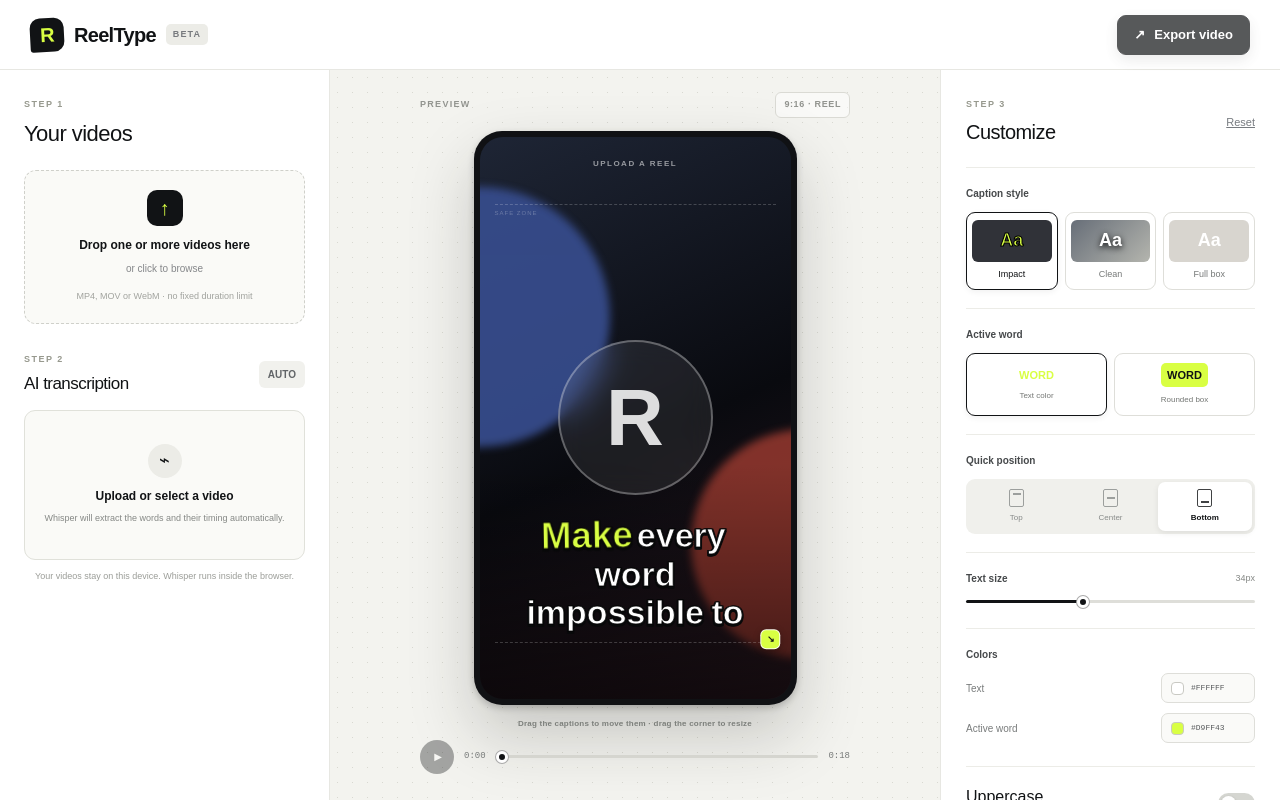
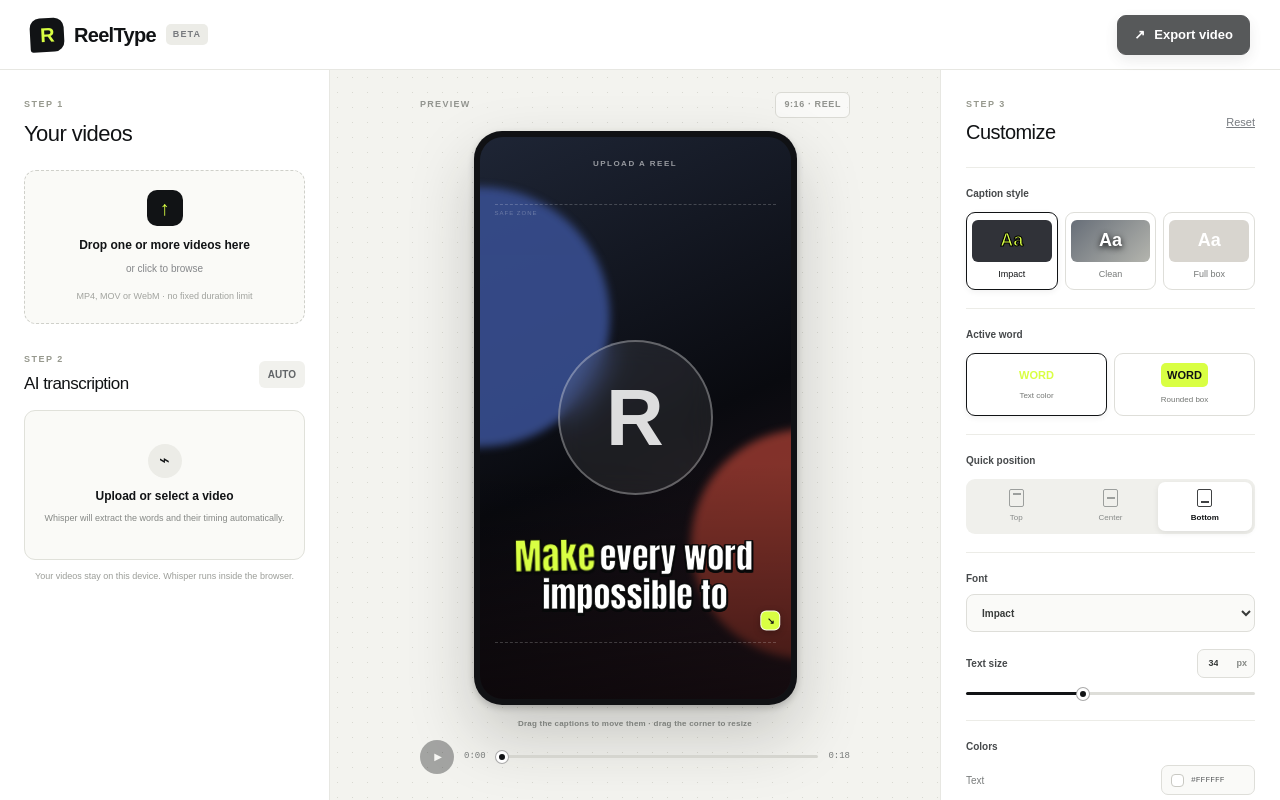
Before and after one commit to soufian01/VideoShaheed, a Next.js app: page / in a window 1280 px wide. Shown: the top 800 px of the page. Built offline with nearby package versions, Linux system fonts and the light colour scheme.

Commit message:
Add caption font and size controls

```diff
--- a/app/globals.css
+++ b/app/globals.css
@@ -158,6 +158,12 @@ textarea:focus { border-color: #a6b84b; background: white; outline: none; box-sh
 .range-label label { margin: 0; }
 .range-label output { color: #858885; font-size: 9px; }
 .size-slider { width: 100%; margin: 14px 0 3px; background: linear-gradient(to right, var(--ink) 0 40%, #deded9 40% 100%); }
+.typography-group > label { margin-bottom: 8px; }
+.font-select { width: 100%; height: 38px; padding: 0 35px 0 11px; border: 1px solid #deded9; border-radius: 8px; background: #fafaf8; color: #383b3a; font-size: 10px; font-weight: 700; cursor: pointer; }
+.size-heading { margin-top: 17px; }
+.size-number { height: 29px; padding: 0 7px; display: flex !important; align-items: center; gap: 3px; border: 1px solid #deded9; border-radius: 7px; background: #fafaf8; color: #858885 !important; font-size: 9px !important; font-weight: 600 !important; }
+.size-number input { width: 28px; padding: 0; border: 0; outline: 0; background: transparent; color: #383b3a; font: inherit; font-weight: 800; text-align: right; }
+.size-number input::-webkit-inner-spin-button { margin: 0; }
 .color-group > label { margin-bottom: 6px; }
 .color-row { min-height: 40px; display: flex; align-items: center; justify-content: space-between; color: #797c7c; font-size: 10px; }
 .color-control { width: 94px; height: 30px; padding: 0 9px; position: relative; display: flex; align-items: center; gap: 7px; border: 1px solid #deded9; border-radius: 7px; background: #fafaf8; color: #55585a; font-family: monospace; font-size: 8px; cursor: pointer; }
--- a/app/page.tsx
+++ b/app/page.tsx
@@ -6,6 +6,7 @@ type WordCue = { word: string; start: number; end: number };
 type Position = "top" | "middle" | "bottom" | "custom";
 type StylePreset = "impact" | "minimal" | "boxed";
 type ActiveStyle = "color" | "background";
+type FontChoice = "impact" | "arial-black" | "arial" | "georgia" | "courier";
 type TranscriptionStatus = "idle" | "processing" | "ready" | "error";
 type VideoProject = {
   id: string;
@@ -22,6 +23,13 @@ type VideoProject = {
 };
 
 const SAMPLE_TEXT = "Make every word impossible to miss.";
+const FONT_OPTIONS: Array<{ value: FontChoice; label: string; family: string }> = [
+  { value: "impact", label: "Impact", family: "Impact, Haettenschweiler, 'Arial Narrow Bold', sans-serif" },
+  { value: "arial-black", label: "Arial Black", family: "'Arial Black', Arial, sans-serif" },
+  { value: "arial", label: "Clean Sans", family: "Arial, Helvetica, sans-serif" },
+  { value: "georgia", label: "Elegant Serif", family: "Georgia, 'Times New Roman', serif" },
+  { value: "courier", label: "Typewriter", family: "'Courier New', Courier, monospace" },
+];
 
 function formatTime(seconds: number) {
   if (!Number.isFinite(seconds)) return "0:00";
@@ -58,6 +66,7 @@ export default function Home() {
   const [captionWidth, setCaptionWidth] = useState(86);
   const [preset, setPreset] = useState<StylePreset>("impact");
   const [fontSize, setFontSize] = useState(34);
+  const [fontChoice, setFontChoice] = useState<FontChoice>("impact");
   const [textColor, setTextColor] = useState("#FFFFFF");
   const [activeColor, setActiveColor] = useState("#D9FF43");
   const [activeStyle, setActiveStyle] = useState<ActiveStyle>("color");
@@ -99,6 +108,7 @@ export default function Home() {
   );
   const visibleChunk = useMemo(() => chunkForIndex(cues, activeIndex), [cues, activeIndex]);
   const anyVideoProcessing = videos.some((video) => video.status === "processing");
+  const selectedFont = FONT_OPTIONS.find((font) => font.value === fontChoice) ?? FONT_OPTIONS[0];
 
   useEffect(() => { videosRef.current = videos; }, [videos]);
 
@@ -346,7 +356,7 @@ export default function Home() {
       if (!chunk.words.length) return;
       const size = fontSize * 1.62;
       const rendered = chunk.words.map((cue) => (uppercase ? cue.word.toUpperCase() : cue.word));
-      context.font = `900 ${size}px Arial, sans-serif`;
+      context.font = `900 ${size}px ${selectedFont.family}`;
       context.textAlign = "center";
       context.textBaseline = "middle";
       const gap = 17;
@@ -490,7 +500,7 @@ export default function Home() {
               )}
               <div
                 className={captionClass}
-                style={{ left: `${captionX}%`, top: `${captionY}%`, width: `${captionWidth}%`, fontSize, color: textColor }}
+                style={{ left: `${captionX}%`, top: `${captionY}%`, width: `${captionWidth}%`, fontSize, fontFamily: selectedFont.family, color: textColor }}
                 onPointerDown={(event) => beginCaptionInteraction(event, "move")}
                 onPointerMove={moveCaption}
                 onPointerUp={endCaptionInteraction}
@@ -519,11 +529,21 @@ export default function Home() {
         </section>
 
         <aside className="right-panel panel">
-          <div className="panel-heading"><div><span className="eyebrow">STEP 3</span><h2>Customize</h2></div><button className="reset-button" onClick={() => { setPreset("impact"); setCaptionPosition("bottom"); setCaptionWidth(86); setFontSize(34); setTextColor("#FFFFFF"); setActiveColor("#D9FF43"); setActiveStyle("color"); setUppercase(false); }}>Reset</button></div>
+          <div className="panel-heading"><div><span className="eyebrow">STEP 3</span><h2>Customize</h2></div><button className="reset-button" onClick={() => { setPreset("impact"); setCaptionPosition("bottom"); setCaptionWidth(86); setFontSize(34); setFontChoice("impact"); setTextColor("#FFFFFF"); setActiveColor("#D9FF43"); setActiveStyle("color"); setUppercase(false); }}>Reset</button></div>
           <div className="control-group"><label>Caption style</label><div className="preset-grid">{(["impact", "minimal", "boxed"] as StylePreset[]).map((item) => <button key={item} className={`preset-card ${preset === item ? "selected" : ""}`} onClick={() => setPreset(item)}><span className={`preset-preview preview-${item}`}>Aa</span><span>{item === "impact" ? "Impact" : item === "minimal" ? "Clean" : "Full box"}</span></button>)}</div></div>
           <div className="control-group"><label>Active word</label><div className="highlight-options"><button className={activeStyle === "color" ? "selected" : ""} onClick={() => setActiveStyle("color")}><span className="highlight-color-preview">WORD</span><small>Text color</small></button><button className={activeStyle === "background" ? "selected" : ""} onClick={() => setActiveStyle("background")}><span className="highlight-box-preview">WORD</span><small>Rounded box</small></button></div></div>
           <div className="control-group"><label>Quick position</label><div className="segmented">{(["top", "middle", "bottom"] as const).map((item) => <button key={item} className={position === item ? "selected" : ""} onClick={() => setCaptionPosition(item)}><span className={`position-icon position-${item}`}><i /></span>{item === "top" ? "Top" : item === "middle" ? "Center" : "Bottom"}</button>)}</div></div>
-          <div className="control-group"><div className="range-label"><label htmlFor="font-size">Text size</label><output>{fontSize}px</output></div><input id="font-size" className="size-slider" type="range" min="22" max="52" value={fontSize} onChange={(event) => setFontSize(Number(event.target.value))} /></div>
+          <div className="control-group typography-group">
+            <label htmlFor="font-family">Font</label>
+            <select id="font-family" className="font-select" value={fontChoice} onChange={(event) => setFontChoice(event.target.value as FontChoice)}>
+              {FONT_OPTIONS.map((font) => <option key={font.value} value={font.value}>{font.label}</option>)}
+            </select>
+            <div className="range-label size-heading">
+              <label htmlFor="font-size">Text size</label>
+              <label className="size-number"><input aria-label="Text size in pixels" type="number" min="22" max="52" value={fontSize} onChange={(event) => setFontSize(clamp(Number(event.target.value), 22, 52))} /><span>px</span></label>
+            </div>
+            <input id="font-size" className="size-slider" type="range" min="22" max="52" value={fontSize} onChange={(event) => setFontSize(Number(event.target.value))} style={{ "--progress": `${((fontSize - 22) / 30) * 100}%` } as React.CSSProperties} />
+          </div>
           <div className="control-group color-group"><label>Colors</label><div className="color-row"><span>Text</span><label className="color-control"><i style={{ background: textColor }} /><span>{textColor}</span><input type="color" value={textColor} onChange={(event) => setTextColor(event.target.value.toUpperCase())} aria-label="Text color" /></label></div><div className="color-row"><span>Active word</span><label className="color-control"><i style={{ background: activeColor }} /><span>{activeColor}</span><input type="color" value={activeColor} onChange={(event) => setActiveColor(event.target.value.toUpperCase())} aria-label="Active word color" /></label></div></div>
           <div className="control-group toggle-row"><div><label>Uppercase</label><span>Add more impact in the feed</span></div><button className={`toggle ${uppercase ? "on" : ""}`} onClick={() => setUppercase((value) => !value)} aria-pressed={uppercase} aria-label="Toggle uppercase"><i /></button></div>
           <div className="tip-card"><span>✦</span><p><strong>Direct editing</strong>Drag the caption layer inside the preview to place it exactly where you want.</p></div>
```
